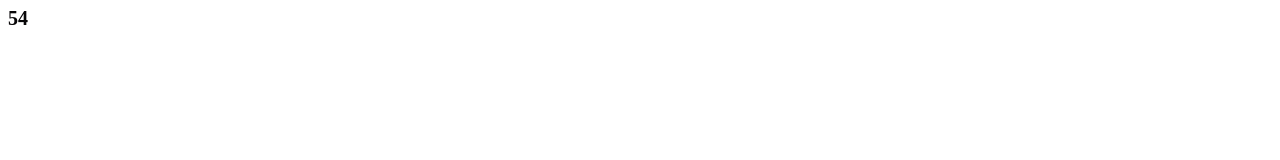
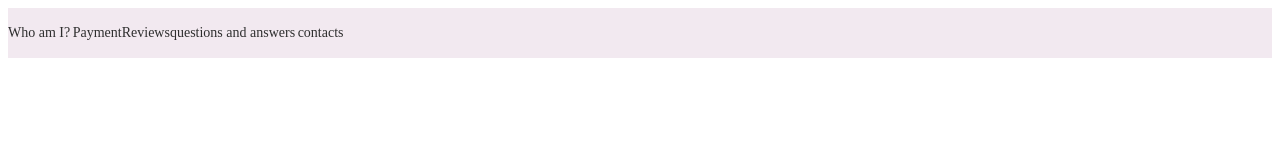
Before and after one commit to ElizaChernysh/english-shop-zhenya, a website: page index.html in a window 1280 px wide. Drawn offline with Linux system fonts and the light colour scheme.

Commit message:
New tools

```diff
--- a/index.html
+++ b/index.html
@@ -10,9 +10,14 @@
 </head>
 
 <body>
-    <div>
-        <h1>54</h1>
-    </div>
+    <section class="header-navigation">
+        <div class="wrapper header-navigation__wrapper">
+            <a href="#" class="header-navigation__link">Who am I?</a>
+            <a href="#" class="header-navigation__link">Payment</a><a href="#" class="header-navigation__link">Reviews</a><a href="#" class="header-navigation__link">questions and answers</a>
+            <a href="#" class="header-navigation__link">contacts</a>
+
+        </div>
+    </section>
 </body>
 
 </html>
--- a/src/scss/global/_global.scss
+++ b/src/scss/global/_global.scss
@@ -4,7 +4,9 @@
         color: $title-text-color;
     }
 
-    body {}
+    body {
+        margin: 0px;
+    }
 
     h1,
     h2,
--- a/src/scss/index.scss
+++ b/src/scss/index.scss
@@ -1,2 +1,3 @@
 @import "./constants/constants";
 @import "./global/global";
+@import "./modules/header-navigation";
--- /dev/null
+++ b/src/scss/modules/_header-navigation.scss
@@ -0,0 +1,11 @@
+.header-navigation {
+    background-color: $primary3;
+    &__link {
+        font-size: 1.4rem;
+        line-height: 1.6rem;
+        color: $info-text-color;
+    }
+    &__wrapper {
+        padding: 17px 0px;
+    }
+}
```
Also changed, not shown: src/css/index.css.
